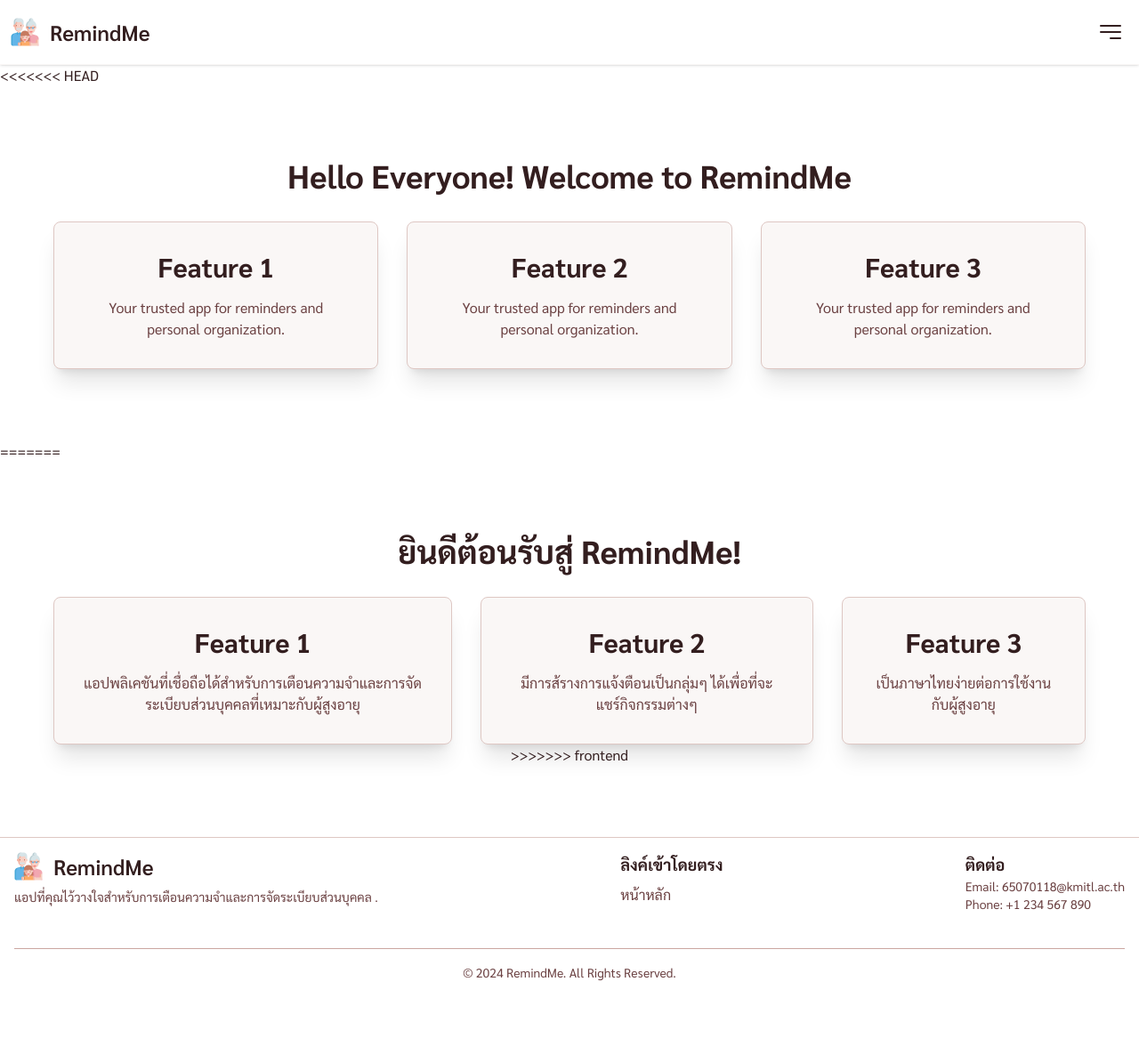
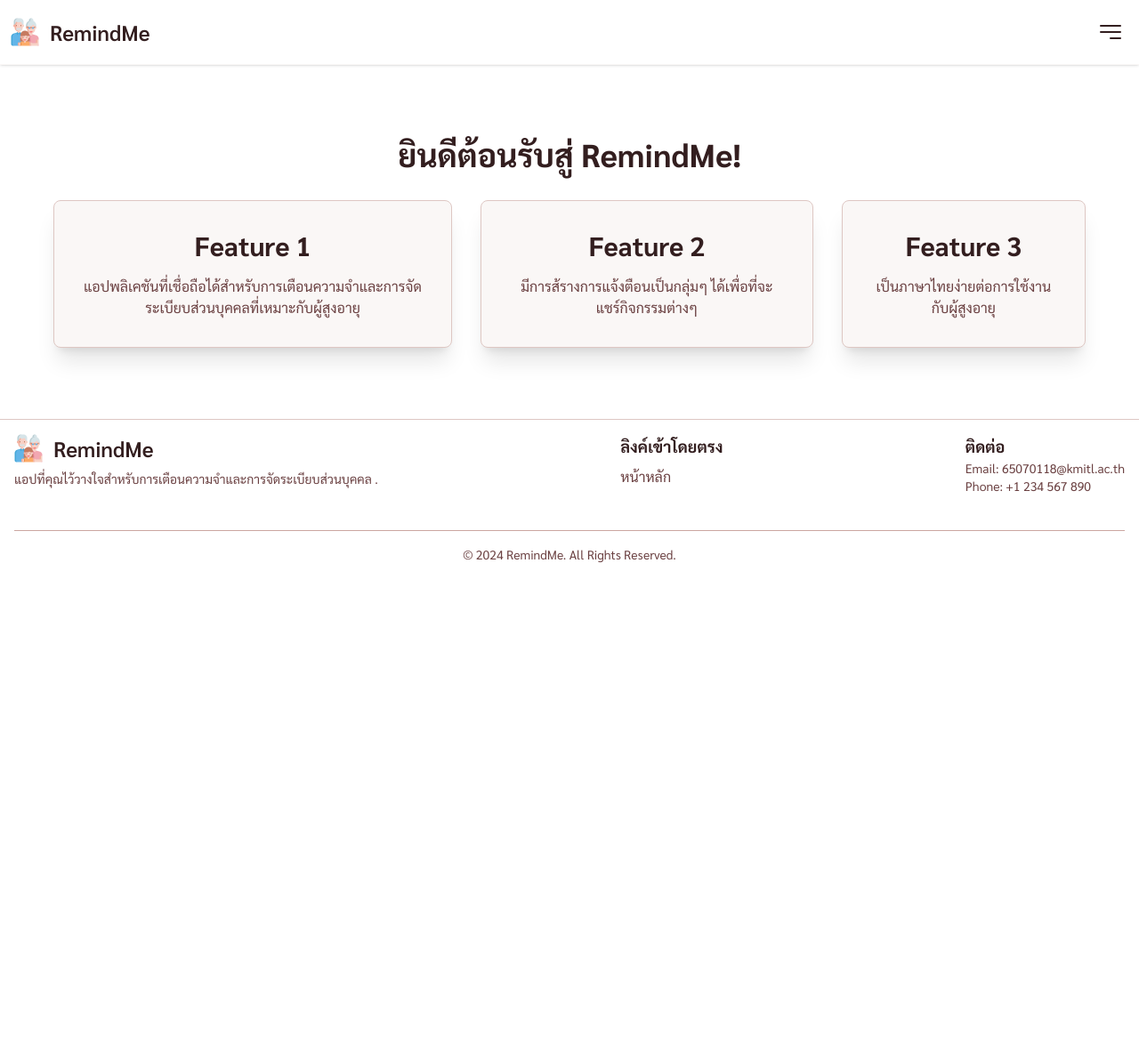
Before and after one commit to TaeTanakrit0089/DevToolProject, a Django app: page / in a window 1280 px wide. Shown: the top 1185 px of the page at 89% size. After the commit the page ends 633 px from the top, so only its background shows below. Run offline with Django 5.2, Linux system fonts and the light colour scheme.

Commit message:
FIX index

```diff
--- a/devtool_system/remindme/templates/index.html
+++ b/devtool_system/remindme/templates/index.html
@@ -3,36 +3,6 @@
   {% include 'navbar.html' %}
 {% endblock %} {% endcomment %}
 {% block content %}
-<<<<<<< HEAD
-    <div class="h-screen">
-        <div class="m-3 px-12 py-8 my-12 flex items-center justify-center flex-col">
-            <!-- Flex column for vertical stacking -->
-            <h1 class="text-4xl font-bold text-center mb-8">Hello Everyone! Welcome to RemindMe</h1>
-            <!-- Main heading above the cards -->
-
-            <div class="flex flex-col md:flex-row space-y-4 md:space-y-0 md:space-x-8">
-                <!-- Responsive flex container -->
-                <div class="transition-transform hover:scale-110 bg-brown-50 border-brown-300 dark:bg-brown-950 dark:border-brown-800 border p-8 rounded-lg shadow-xl max-w-md">
-                    <!-- Enhanced card styles -->
-                    <h2 class="text-3xl font-bold text-center">Feature 1</h2> <!-- Adjusted title -->
-                    <p class="text-center mt-4 text-brown-800 dark:text-brown-100">Your trusted app for reminders and
-                        personal organization.</p>
-                </div>
-                <div class="transition-transform hover:scale-110 bg-brown-50 border-brown-300 dark:bg-brown-950 p-8 dark:border-brown-800 border rounded-lg shadow-xl max-w-md">
-                    <!-- Enhanced card styles -->
-                    <h2 class="text-3xl font-bold text-center">Feature 2</h2> <!-- Adjusted title -->
-                    <p class="text-center mt-4 text-brown-800 dark:text-brown-100">Your trusted app for reminders and
-                        personal organization.</p>
-                </div>
-                <div class="transition-transform hover:scale-110 bg-brown-50 border-brown-300 dark:bg-brown-950 dark:border-brown-800 border p-8 rounded-lg shadow-xl max-w-md">
-                    <!-- Enhanced card styles -->
-                    <h2 class="text-3xl font-bold text-center">Feature 3</h2> <!-- Adjusted title -->
-                    <p class="text-center mt-4 text-brown-800 dark:text-brown-100">Your trusted app for reminders and
-                        personal organization.</p>
-                </div>
-            </div>
-        </div>
-=======
   <div class="h-screen">
     <div class="m-3 px-12 py-8 my-12 flex items-center justify-center flex-col">
       <!-- Flex column for vertical stacking -->
@@ -56,6 +26,5 @@
           <p class="text-center mt-4 text-brown-800 dark:text-brown-100">เป็นภาษาไทยง่ายต่อการใช้งานกับผู้สูงอายุ</p>
         </div>
       </div>
->>>>>>> frontend
     </div>
 {% endblock %}
```
